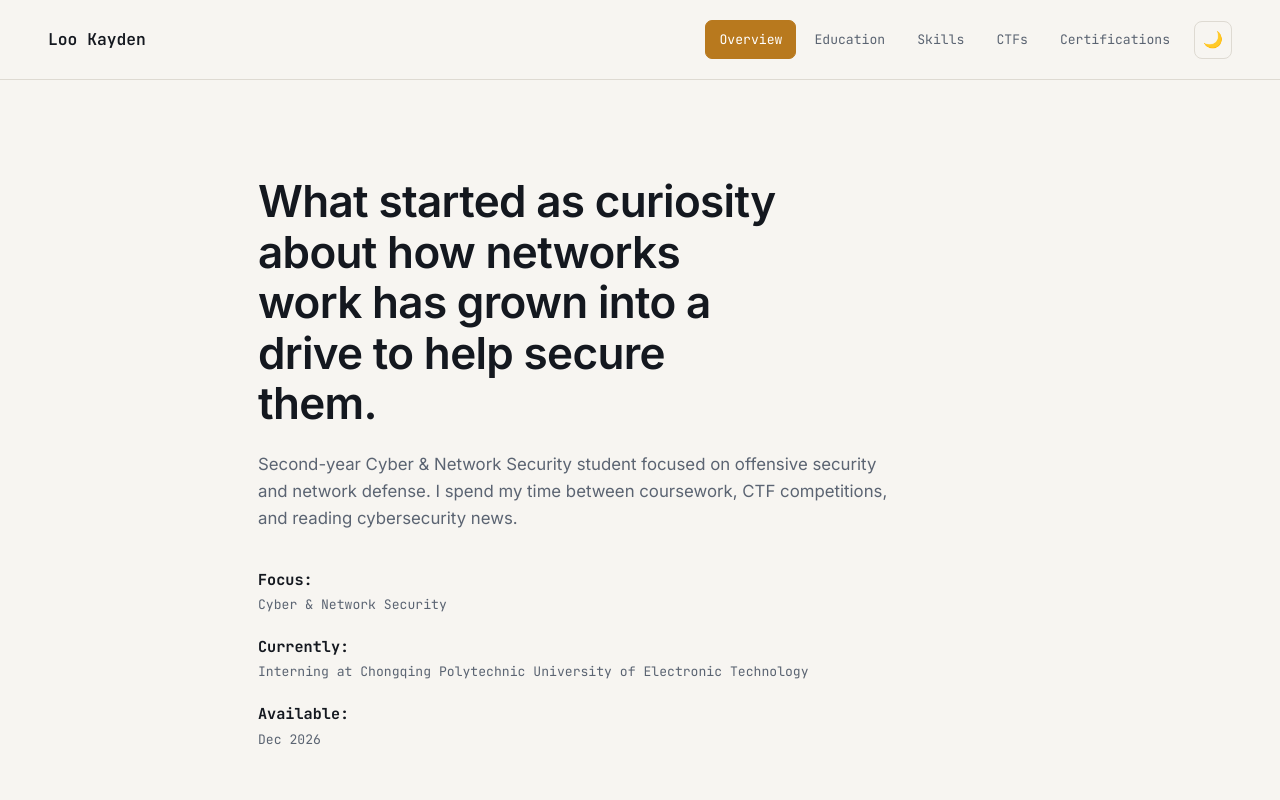
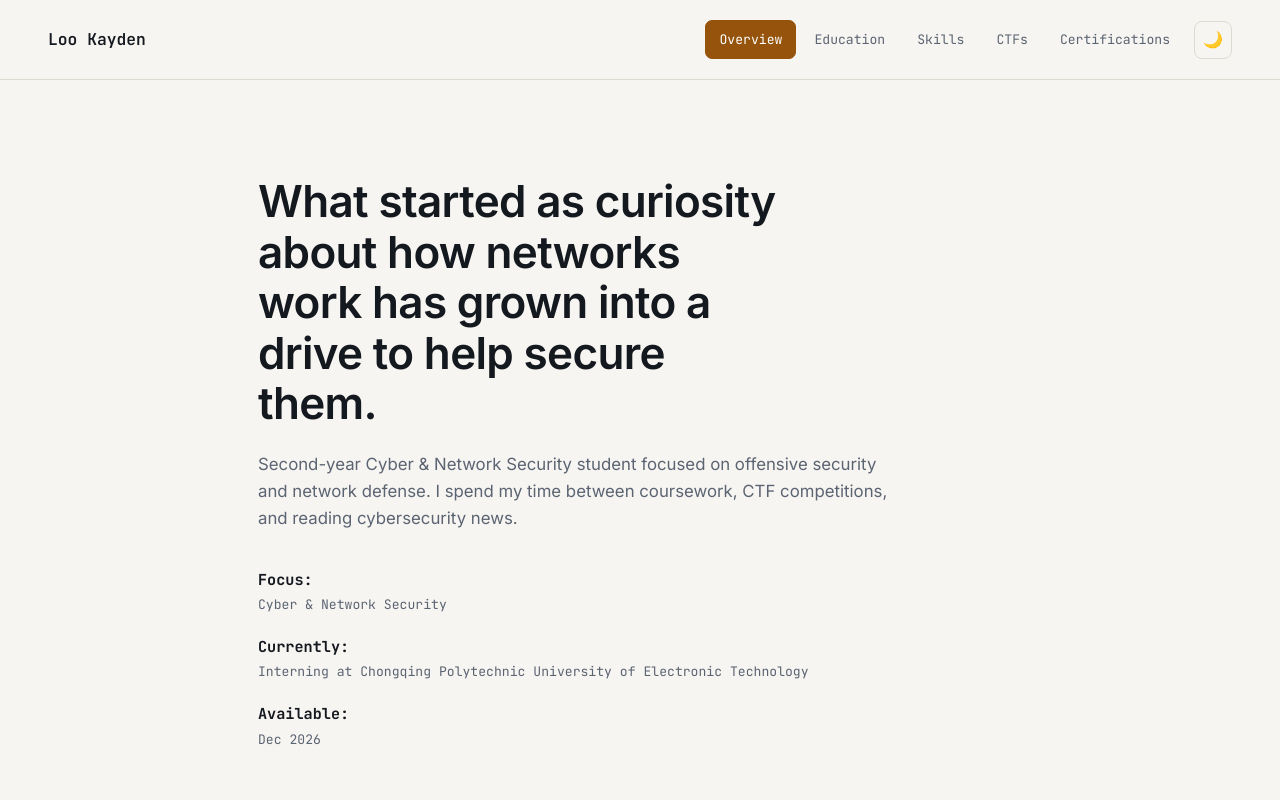
Before and after one commit to wxiwxn/wxiwxn, a plain HTML site: page index.html in a window 1280 px wide. Both pictures are taken after a click on the button "☀️". Shown: the top 800 px of the page. Drawn offline with Linux system fonts and the light colour scheme.

Commit message:
Update style.css

```diff
--- a/style.css
+++ b/style.css
@@ -20,8 +20,8 @@
   --text: #14181F;
   --text-muted: #5B6472;
   --line: #DEDAD2;
-  --accent: #B8791E;
-  --accent-dim: #B8791E22;
+  --accent: #96530C;
+  --accent-dim: #96530C22;
   --good: #2F9E64;
   --on-accent: #FFFFFF;
 }
```
